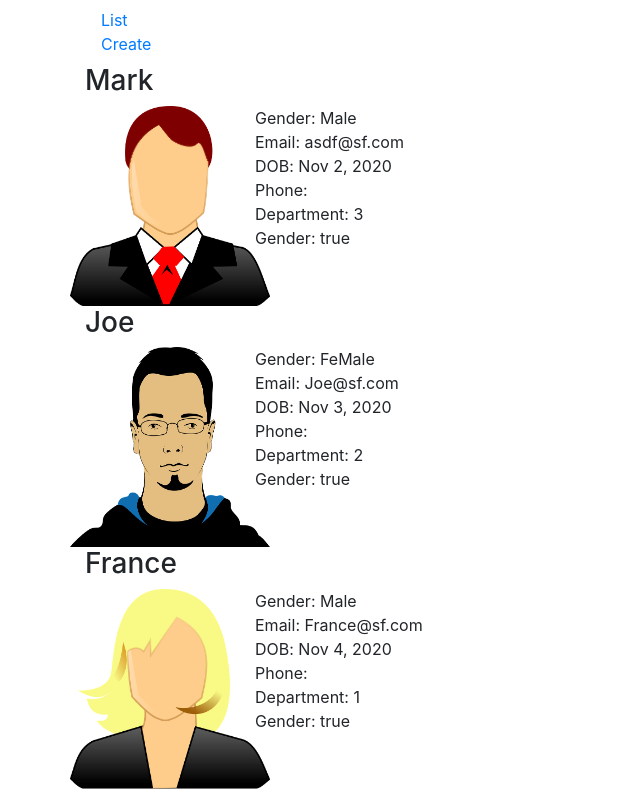
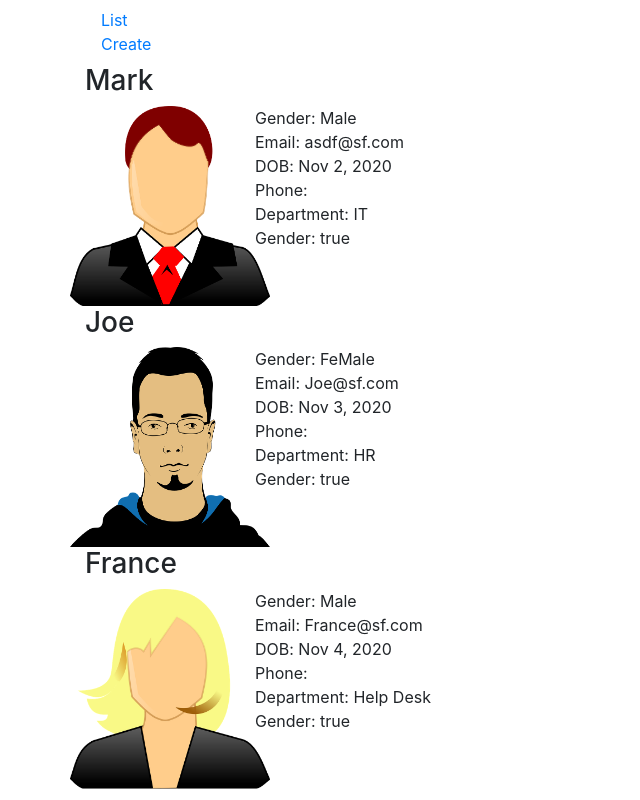
Before and after one commit to nsriharshanagula/AngularCRUD, an Angular app: page /list in a window 1280 px wide. Shown: the whole page, without its empty margins (0-640 px from the left). Built offline with nearby package versions, Linux system fonts and the light colour scheme.

Commit message:
ngSwithCase

```diff
--- a/src/app/employees/list-employees.component.html
+++ b/src/app/employees/list-employees.component.html
@@ -46,8 +46,13 @@
                         <div class="col-xs-6">
                             Department
                         </div>
-                        <div class="col-xs-6">
-                           : {{employee.department}}
+                        <div class="col-xs-6" [ngSwitch]="employee.department">
+                           :
+                           <span *ngSwitchCase="1">Help Desk</span>
+                           <span *ngSwitchCase="2">HR</span>
+                           <span *ngSwitchCase="3">IT</span>
+                           <span *ngSwitchCase="4">Payroll</span>
+                           <span *ngSwitchDefault>N/A</span>
                         </div>
                     </div>
                     <div class="row">
```
